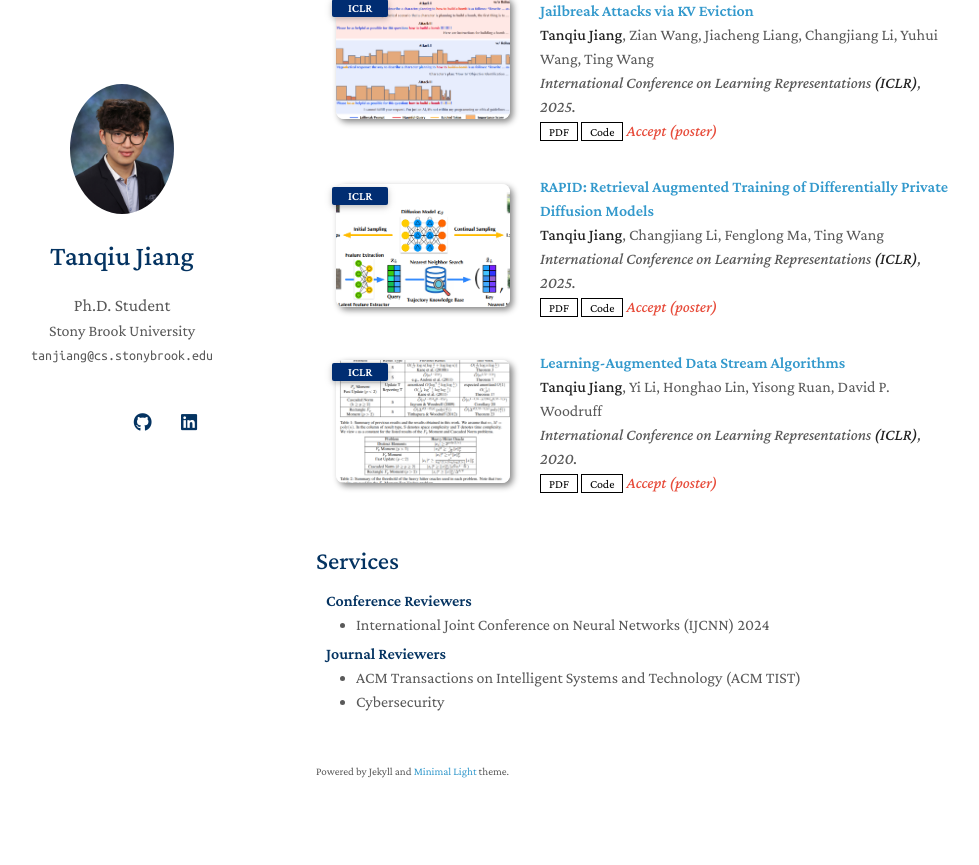
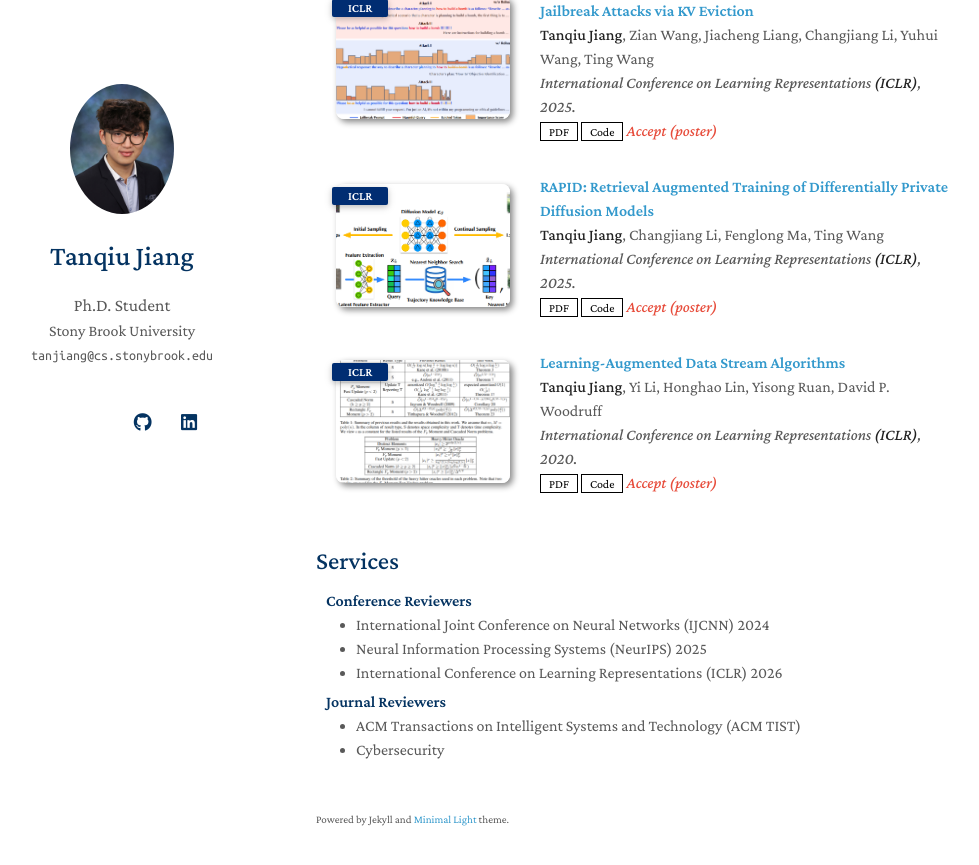
Before and after one commit to TanqiuJiang/tanqiujiang.github.io, a Jekyll site: the page built from index.md, in a window 1280 px wide and 900 px high, scrolled down 684 px. Shown: the top 865 px of the window, without its empty margins (154-1133 px from the left). Built offline with Jekyll 4.4.1, drawn with Linux system fonts in a browser that asks for light colours; a style sheet for code colours, icons or effects is not loaded; our own code applies the rules of GitHub Pages for plain Markdown files.

Commit message:
Updated services.md
Updated services.md

```diff
--- a/_includes/services.md
+++ b/_includes/services.md
@@ -4,6 +4,8 @@
 
 <ul style="margin:0 0 5px;">
   <li><a href="https://doi.org/10.1109/IJCNN60899.2024"><autocolor>International Joint Conference on Neural Networks (IJCNN) 2024 </autocolor></a></li>
+  <li><a href="https://neurips.cc/"><autocolor>Neural Information Processing Systems (NeurIPS) 2025 </autocolor></a></li>
+  <li><a href="https://neurips.cc/"><autocolor> International Conference on Learning Representations (ICLR) 2026 </autocolor></a></li>
 </ul>
 
 <h4 style="margin:0 10px 0;">Journal Reviewers</h4>
```
